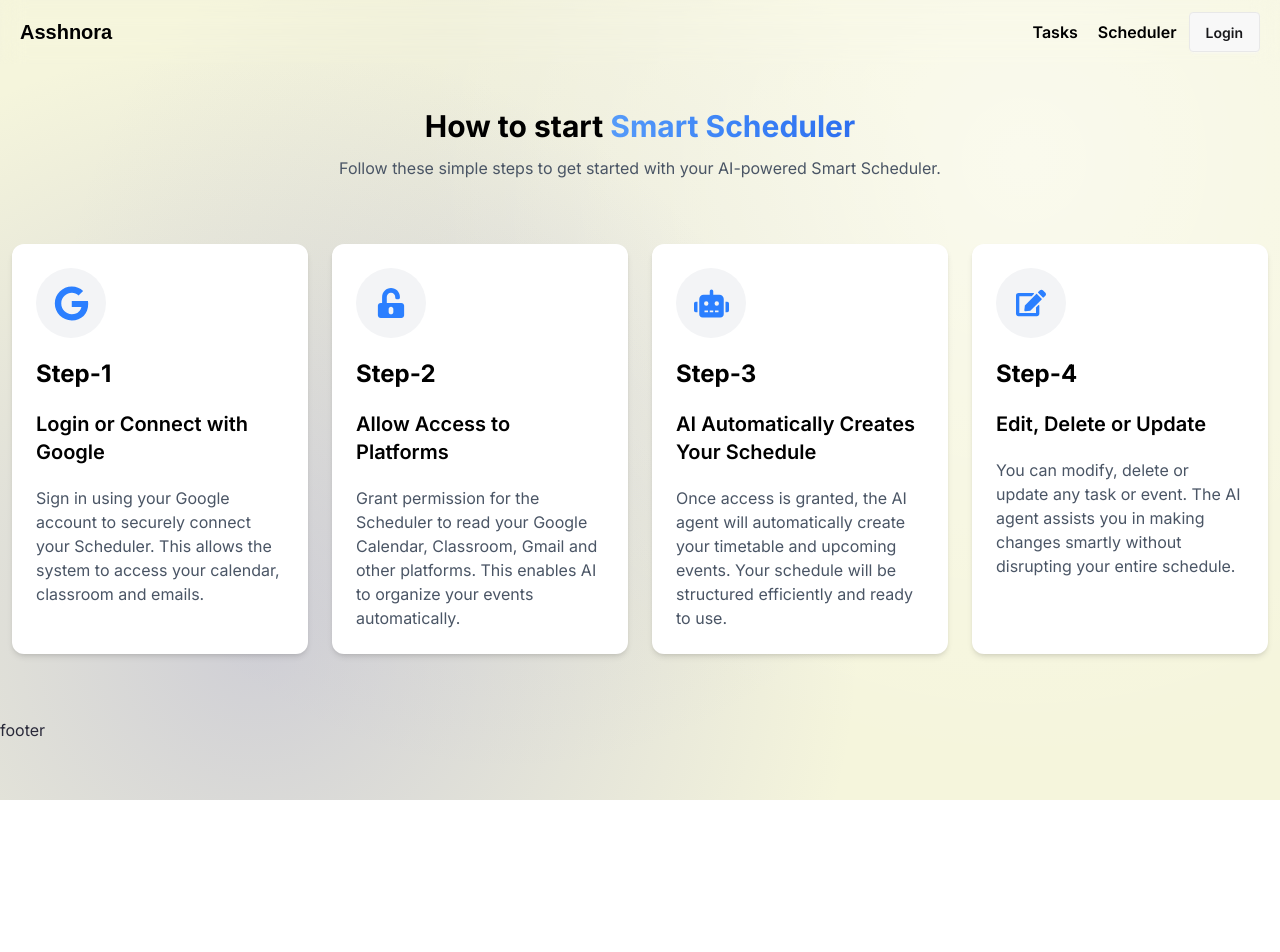
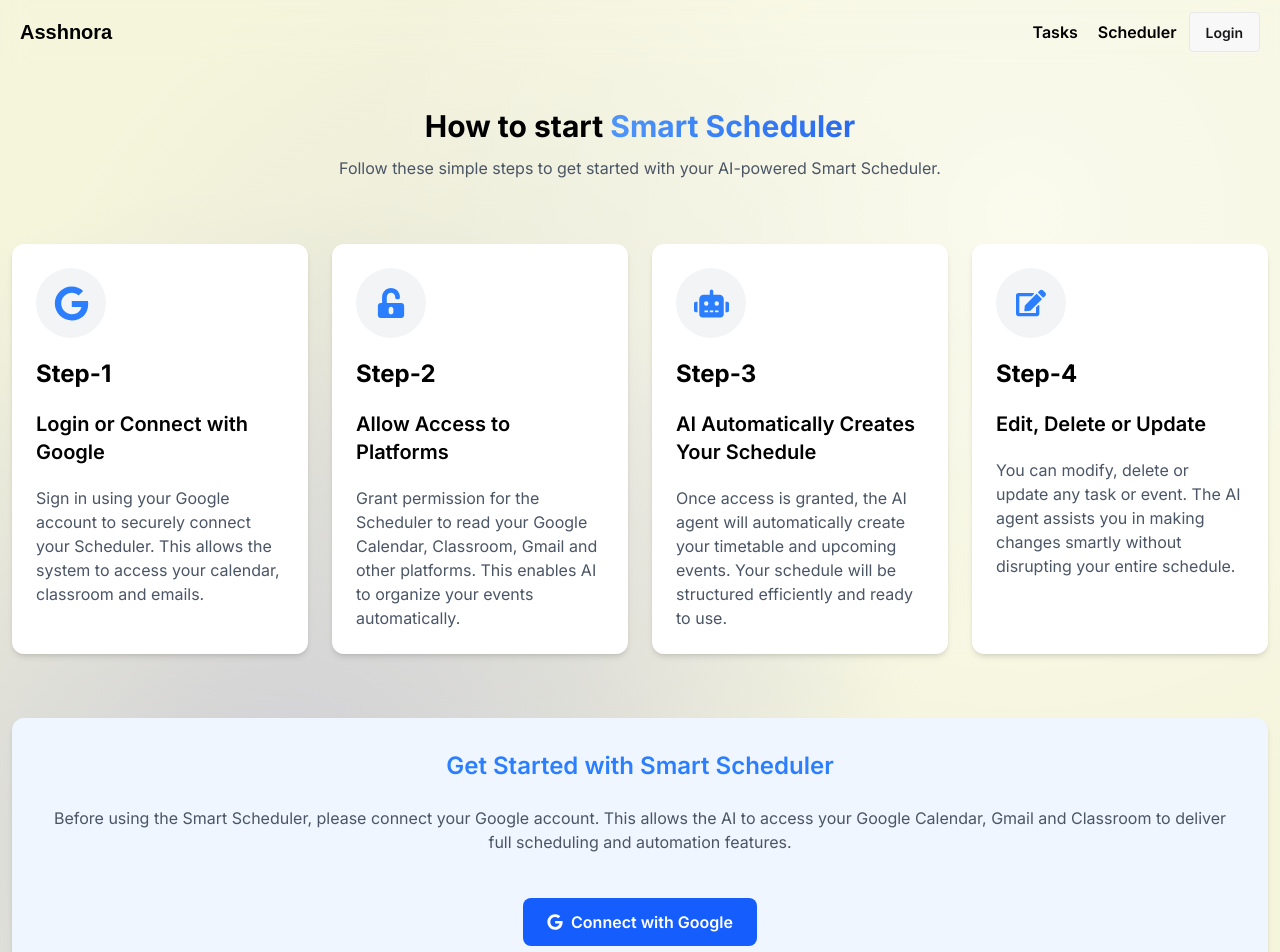
Before and after one commit to tahmid-khan-hub/Asshnora, a Next.js app: page /scheduler in a window 1280 px wide. Shown: the top 952 px of the page. Before the commit the page ends 800 px from the top, so only its background shows below. Built offline with nearby package versions, Linux system fonts and the light colour scheme; a web font is replaced by a local one.

Commit message:
Added connect with Google section in the scheduler page

```diff
--- a/src/app/scheduler/page.tsx
+++ b/src/app/scheduler/page.tsx
@@ -2,6 +2,7 @@
 import React from "react";
 import { FaEdit, FaGoogle, FaRobot, FaUnlockAlt } from "react-icons/fa";
 import { motion } from "framer-motion";
+import Link from "next/link";
 
 const SchedulerPage = () => {
   const HowToUseScheduler = [
@@ -64,6 +65,21 @@ const SchedulerPage = () => {
             </motion.div>
           ))}
         </div>
+
+        {/* Connect your Google account */}
+        <div className="mt-16 bg-blue-50 rounded-xl p-8 shadow-md relative z-10">
+          <h3 className="text-2xl font-semibold text-blue-500 mb-6">
+            Get Started with Smart Scheduler
+          </h3>
+          <p className="text-gray-600 mb-5">
+            Before using the Smart Scheduler, please connect your Google account. This allows the AI to access your Google Calendar, Gmail and Classroom to deliver full scheduling and automation features.
+          </p>
+          <Link href="/login">
+            <button className="flex items-center gap-2 bg-blue-600 hover:bg-blue-700 text-white px-6 py-3 mt-11 rounded-lg font-semibold mx-auto transition">
+              <FaGoogle /> Connect with Google
+            </button>
+          </Link>
+        </div>
       </section>
     </div>
   );
```
